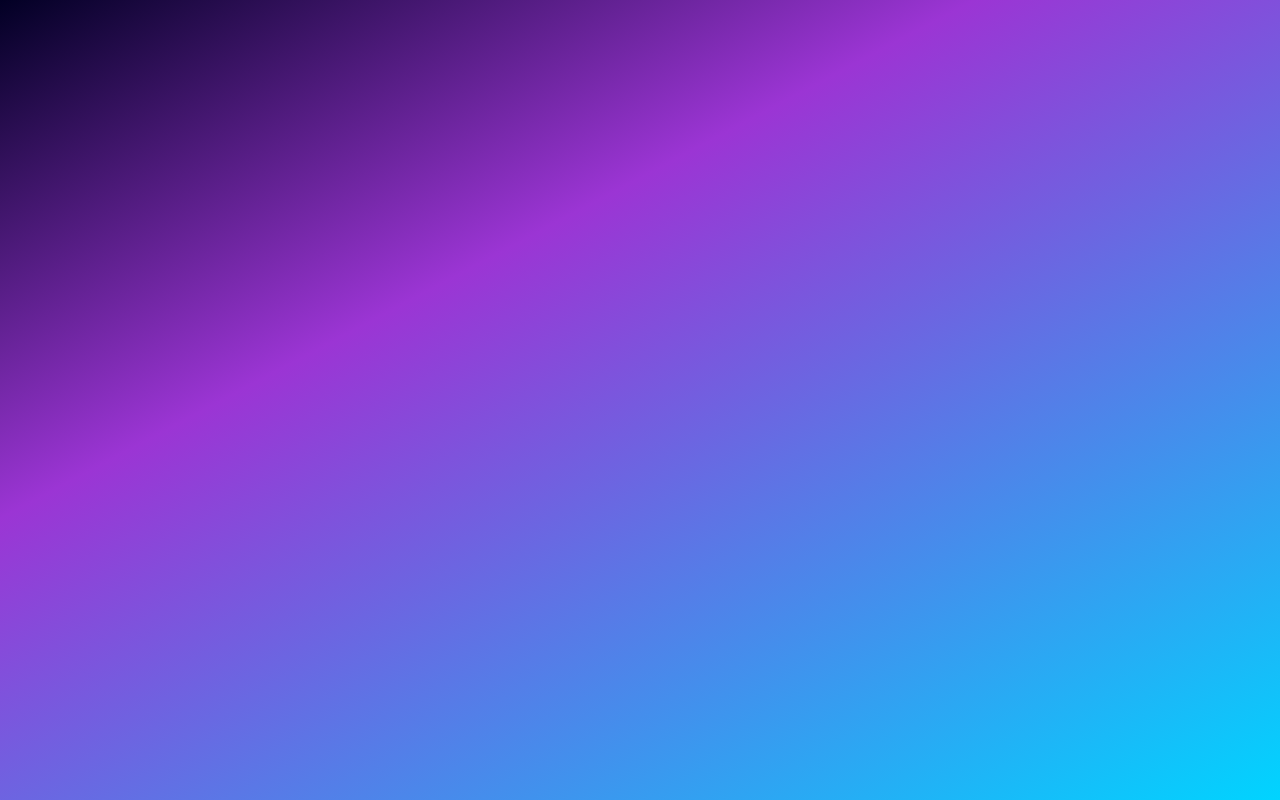
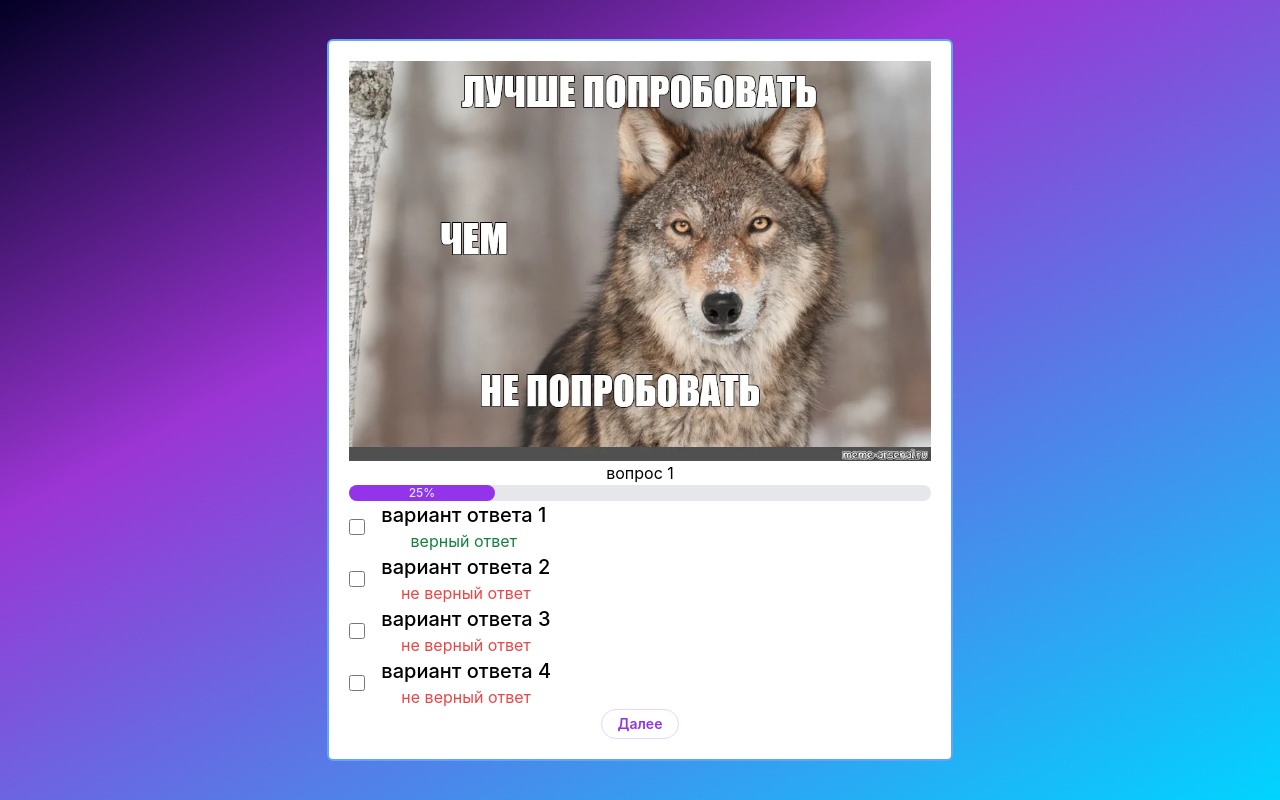
Before and after one commit to OrangeRaccoonAlex/German_project, a Vue app: page /questions in a window 1280 px wide. Before the commit this address had no page. Built offline with nearby package versions, Linux system fonts and the light colour scheme.

Commit message:
feat: доделала навигацию

```diff
--- a/src/components/Card.vue
+++ b/src/components/Card.vue
@@ -31,7 +31,9 @@
       </div>
     </div>
   </div>
-  <button class="  px-4
+  <button
+      v-if="isLastQuestion"
+      class="px-4
              py-1
              text-sm
              text-purple-600
@@ -46,11 +48,26 @@
   >
     Далее
   </button>
+
+  <RouterLink
+      to="/home"
+      v-else
+  >
+    <button
+        class="px-4
+               py-1
+               text-sm
+               text-purple-600"
+    >
+      Завершить
+    </button>
+  </RouterLink>
+
 </template>
 
 <script setup lang="ts">
 import answers from '../../data/answers.json'
-import { ref} from "vue";
+import {computed, ref} from "vue";
 
 let currentIndex = ref(0)
 let progress = (Math.floor(currentIndex.value + 1) * 100) / answers.card.length;
@@ -58,6 +75,10 @@ let progress = (Math.floor(currentIndex.value + 1) * 100) / answers.card.length;
 let stepCounter = ():number => {
   return currentIndex.value++
 }
+
+const isLastQuestion = computed(() => {
+  return currentIndex.value + 1 !== answers.card.length;
+})
 
 let progressBarStep = ():number => {
   if(progress < 100) {
--- a/src/main.ts
+++ b/src/main.ts
@@ -4,12 +4,11 @@ import './styles/variables.css'
 import App from './App.vue'
 import { createRouter, createWebHistory } from 'vue-router'
 
-// TODO доделать навигацию
 const router = createRouter({
     history: createWebHistory(),
     routes: [
-        { name: 'Home', path: '/home', component: () => import('./pages/Home.vue') },
-        { name: 'Answers', path: '/answers', component: () => import('./pages/MainCardBox.vue') },
+        { name: 'Home', path: '/home', alias: '/', component: () => import('./pages/Home.vue') },
+        { name: 'Questions', path: '/questions', component: () => import('./pages/MainCardBox.vue') },
     ],
 })
 
--- a/src/pages/Home.vue
+++ b/src/pages/Home.vue
@@ -3,6 +3,7 @@
     <h1 class="text-4xl font-extrabold text-transparent bg-clip-text bg-gradient-to-r from-pink-500 to-orange-400">Добро пожаловать!</h1>
     <h2 class="text-3xl text-gray-900">Ты готов окунуться в мир прекрасных немецких правил вождения?</h2>
     <p class="text-2xl text-gray-900">Если да,
+      <RouterLink to="/questions">
         <span class="font-extrabold
                     text-transparent
                     text-3xl
@@ -13,10 +14,11 @@
         >
           жмакни
         </span>
+      </RouterLink>
       кнопку ниже
     </p>
     <p class="text-2xl text-gray-900 pt-4 pb-10">Если нужно время на передышку, то оставь кнопку в покое и попей чаю</p>
-    <RouterLink to="/answers">
+    <RouterLink to="/questions">
       <button
           type="button"
           class="text-white
@@ -27,7 +29,7 @@
                  from-purple-600
                  to-blue-500
                  hover:bg-gradient-to-bl
-                 hover:-translate-y-1
+                 hover:-translate-y-3
                  hover:scale-110
                  duration-300
                  font-medium
```
Lines whose indentation alone changed are shown as unchanged.
